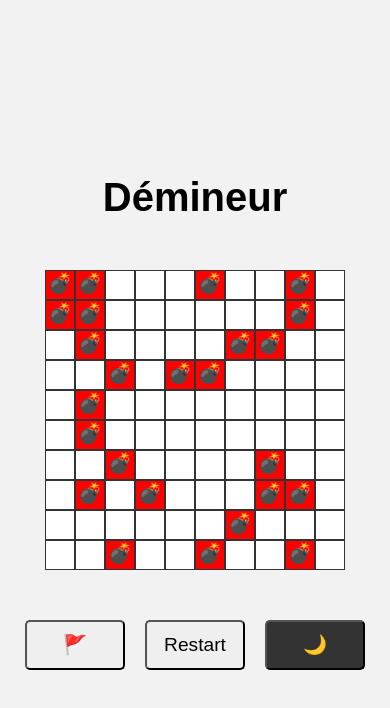
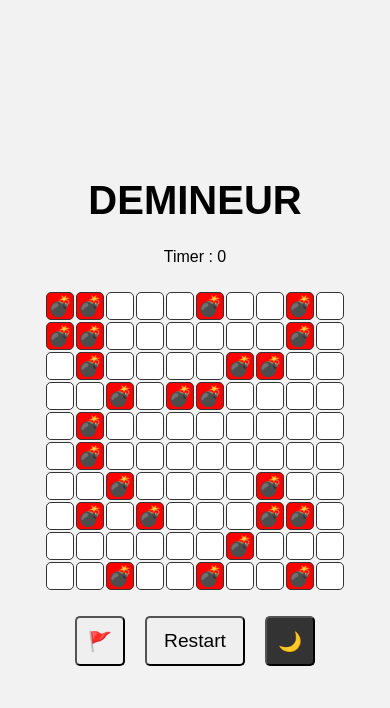
Before and after one commit to WashiFR/demineur, a plain HTML site: page index.html in a window 390 px wide. Both pictures are taken after a click on the element 60 px from the left and 284 px from the top of the page. Drawn offline with Linux system fonts and the light colour scheme.

Commit message:
Add a timer

```diff
--- a/index.html
+++ b/index.html
@@ -8,14 +8,16 @@
 </head>
 <body>
 
-    <h1>Démineur</h1>
+    <h1>DEMINEUR</h1>
+
+    <div>Timer : <span id="timer">0</span></div>
 
     <div id="grid"></div>
 
     <div id="buttons">
-        <button id="flag">🚩</button>
+        <button id="flag" class="little">🚩</button>
         <button id="restart">Restart</button>
-        <button id="theme" class="dark-mode">🌙</button>
+        <button id="theme" class="dark-mode little">🌙</button>
     </div>
 
     <script src="script.js"></script>
--- a/script.js
+++ b/script.js
@@ -6,14 +6,22 @@
 
 let grid = document.getElementById("grid")
 let cells = []
+let flagMode = false
+let isGameStarted = false
+let timer = 0
+let timerInterval = setInterval(increaseTimer, 1000)
 
 let flagButton = document.getElementById("flag")
 let restartButton = document.getElementById("restart")
 let themeButton = document.getElementById("theme")
+let timerElement = document.getElementById("timer")
+
+// #######################
+// # Constantes globales #
+// #######################
 
 const bombImage = '💣'
 const flagImage = '🚩'
-let flagMode = false
 
 // ######################
 // # Fonctions globales #
@@ -27,7 +35,17 @@ let flagMode = false
 function createGrid() {
     for (let i = 0 ; i < 100 ; i++) {
         let cell = document.createElement("div")
+        // On ajoute un écouteur d'événement sur la cellule
         cell.onclick = cellClick.bind(this, cell)
+        // On ajoute un écouteur d'événement sur le clic droit
+        cell.oncontextmenu = () => {
+            if (!cell.classList.contains("green") && cell.innerHTML != flagImage)
+                cell.innerHTML = flagImage
+            else if (cell.innerHTML == flagImage)
+                cell.innerHTML = ""
+            // On empêche le menu contextuel de s'afficher
+            return false
+        }
         cell.classList.add("cell")
         grid.appendChild(cell)
         cells.push(cell)
@@ -56,8 +74,18 @@ function setBombs() {
  * @returns {void}
  */
 function cellClick(cell) {
-    if (flagMode && !cell.classList.contains("green"))
+
+    if (!isGameStarted)
+        isGameStarted = true
+
+    // Si la cellule contient un drapeau, on ne fait rien
+    if (cell.innerHTML == flagImage && !flagMode)
+        return
+
+    if (flagMode && !cell.classList.contains("green") && cell.innerHTML != flagImage)
         cell.innerHTML = flagImage
+    else if (flagMode && cell.innerHTML == flagImage)
+        cell.innerHTML = ""
     else {
         if (cell.classList.contains("bomb"))
             gameOver()
@@ -132,6 +160,18 @@ function showEmptyCells(cell) {
 }
 
 /**
+ * Incrémente le timer
+ *
+ * @returns {void}
+ */
+function increaseTimer() {
+    if (isGameStarted) {
+        timer++
+        timerElement.innerHTML = timer
+    }
+}
+
+/**
  * Défaite du joueur
  *
  * @returns {void}
@@ -144,6 +184,8 @@ function gameOver() {
             cell.innerHTML = bombImage
         }
     })
+
+    isGameStarted = false
 
     alert("Game over !")
 
@@ -171,7 +213,7 @@ function startGame() {
         })
 
         if (win) {
-            alert("You win !")
+            alert("You win !\nYour time : " + timer + " seconds")
             cells.forEach(cell => {
                 cell.onclick = null
             })
@@ -209,6 +251,10 @@ function restartGame() {
     })
     cells = []
 
+    isGameStarted = false
+    timer = 0
+    timerElement.innerHTML = timer
+
     // On recrée la grille
     createGrid()
 }
--- a/style.css
+++ b/style.css
@@ -17,7 +17,7 @@ body{
     justify-content: center;
     align-items: center;
     flex-direction: column;
-    gap: 50px;
+    gap: 25px;
     height: 100vh;
     background: #f2f2f2;
     transition: 0.24s;
@@ -36,14 +36,18 @@ h1{
     display: grid;
     grid-template-columns: repeat(10, 1fr);
     grid-template-rows: repeat(10, 1fr);
-    height: 300px;
-    width: 300px;
-    background-color: white;
+    height: 400px;
+    width: 400px;
 }
 
 .cell{
+    display: flex;
+    justify-content: center;
+    align-items: center;
     border: 1px solid #333;
-    text-align: center;
+    border-radius: 5px;
+    margin: 1px;
+    background-color: white;
     font-size: 20px;
     cursor: pointer;
 }
@@ -74,3 +78,16 @@ button{
     cursor: pointer;
     font-size: larger;
 }
+
+.little{
+    width: 50px;
+    height: 50px;
+    font-size: larger;
+}
+
+@media screen and (max-width: 500px) {
+    #grid{
+        width: 300px;
+        height: 300px;
+    }
+}
```
